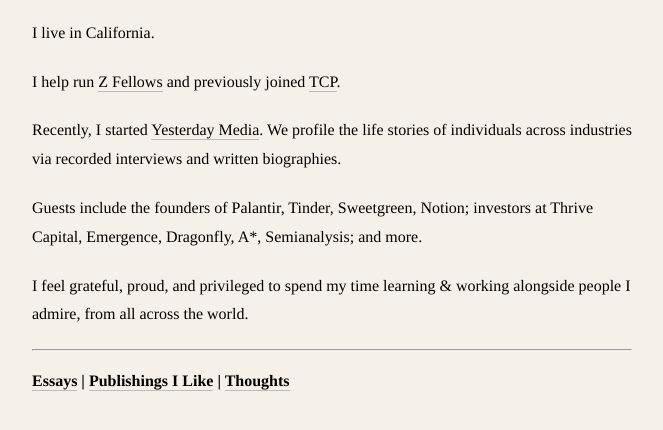
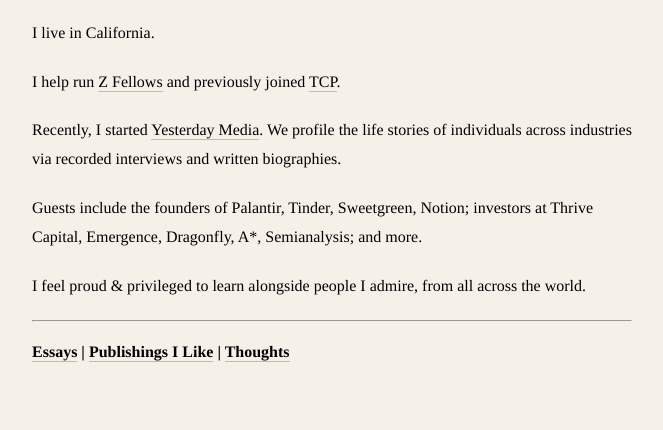
Before and after one commit to sonith1/sonith-org, a plain HTML site: page index.html in a window 1280 px wide. Shown: the part 126-556 px from the top of the page, without its empty margins (308-971 px from the left). Drawn offline with Linux system fonts and the light colour scheme.

Commit message:
Update index.html

```diff
--- a/index.html
+++ b/index.html
@@ -108,7 +108,7 @@ a.subtle-link:hover {
 
         <p>Guests include the founders of Palantir, Tinder, Sweetgreen, Notion; investors at Thrive Capital, Emergence, Dragonfly, A*, Semianalysis; and more.</p>
 
-        <p>I feel grateful, proud, and privileged to spend my time learning & working alongside people I admire, from all across the world.</p>
+        <p>I feel proud & privileged to learn alongside people I admire, from all across the world.</p>
 
         <hr>
 
```
